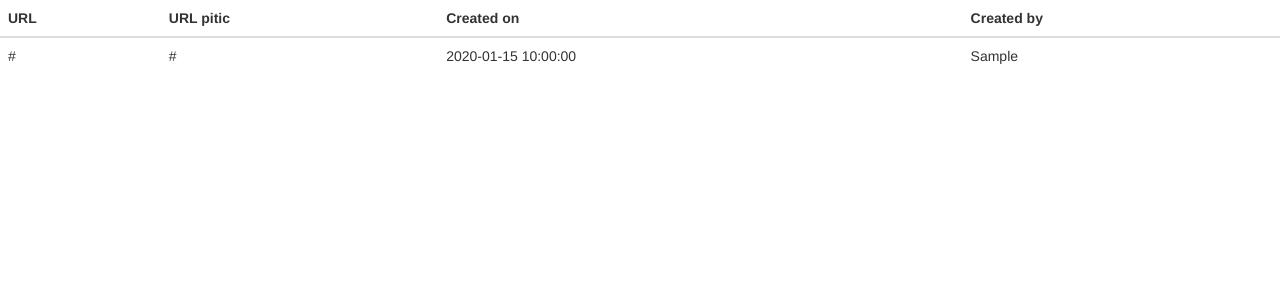
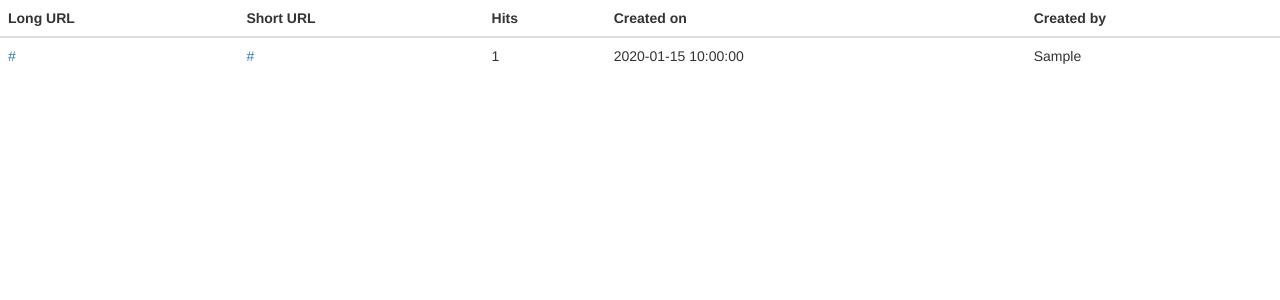
Before and after one commit to harababurel/pitic, a Flask app: template templates/all.html in a window 1280 px wide. Shown: the top 300 px of the page. Run offline with Flask 2, Linux system fonts and the light colour scheme; tables that the repository leaves empty hold one stand-in row (values such as "Sample post"); the template is opened without the code that fills it: values that come from a table or form of the project are taken from there, most other values are stand-ins (such as "Sample title", 1, 10 or a date in 2020); some libraries are stand-ins or nearby versions.

Commit message:
added hit counter

```diff
--- a/main.py
+++ b/main.py
@@ -46,6 +46,20 @@ def get_long_url(short_url):
     print("querying short url = <%s>" % short_url)
     return db.session.query(Shortening).filter_by(short_url=short_url).first().long_url
 
+def get_shortening(long_url=None, short_url=None):
+    results = db.session.query(Shortening)
+
+    if long_url is not None:
+        results = results.filter_by(long_url=long_url)
+
+    if short_url is not None:
+        results = results.filter_by(short_url=short_url)
+
+    print("first result: %r" % results.first())
+
+    return results.first()
+
+
 
 def get_all_shortenings():
     return db.session.query(Shortening).all()
--- a/templates/all.html
+++ b/templates/all.html
@@ -4,8 +4,9 @@
 <table class="table table-hover">
   <thead>
     <tr>
-      <th>URL</th>
-      <th>URL pitic</th>
+      <th>Long URL</th>
+      <th>Short URL</th>
+      <th>Hits</th>
       <th>Created on</th>
       <th>Created by</th>
     </tr>
@@ -13,8 +14,17 @@
   <tbody>
     {% for shortening in shortenings %}
       <tr>
-        <td>{{ shortening.long_url }}</td>
-        <td>{{ shortening.short_url }}</td>
+        <td>
+          <a href="{{ shortening.long_url }}" target="_blank">
+            {{ shortening.long_url }}
+          </a>
+        </td>
+        <td>
+          <a href="{{ url_root + shortening.short_url }}" target="_blank">
+            {{ shortening.short_url }}
+          </a>
+        </td>
+        <td>{{ shortening.hits }}</td>
         <td>{{ shortening.timestamp }}</td>
         <td>{{ shortening.ip }}</td>
       </tr>
@@ -22,4 +32,6 @@
   </tbody>
 </table>
 
+
+
 {% endblock %}
```
Also changed, not shown: models.py (+21 -1 lines), routes.py (+8 -4 lines).
